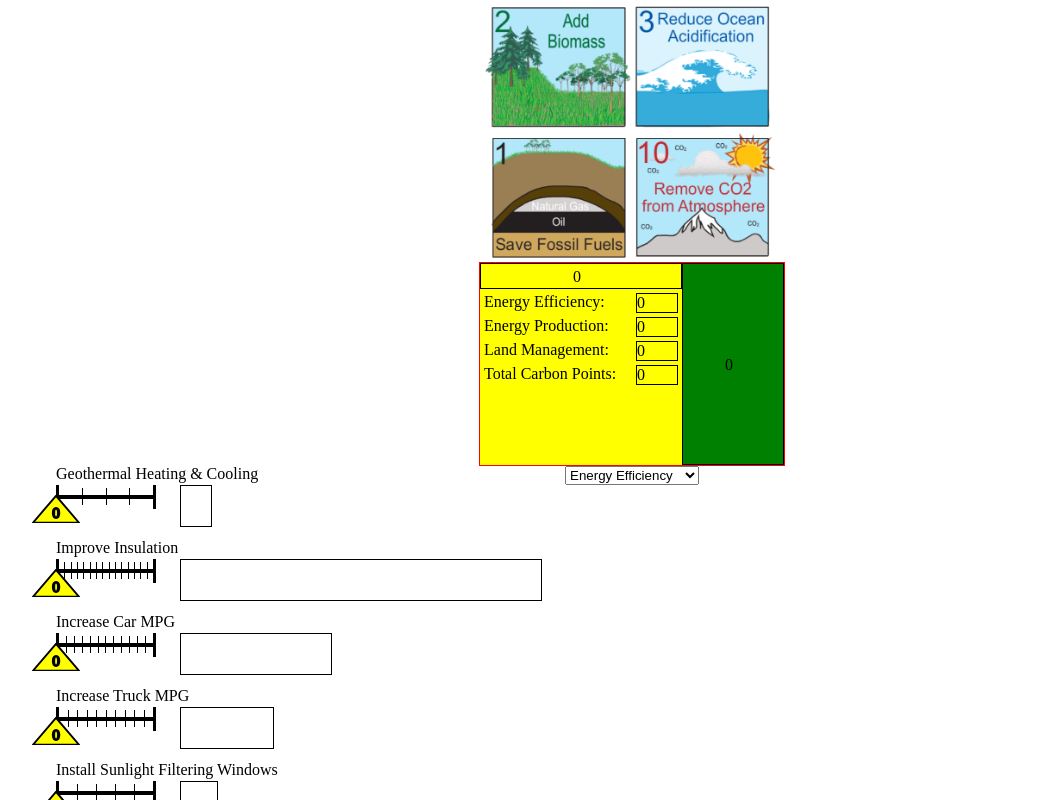
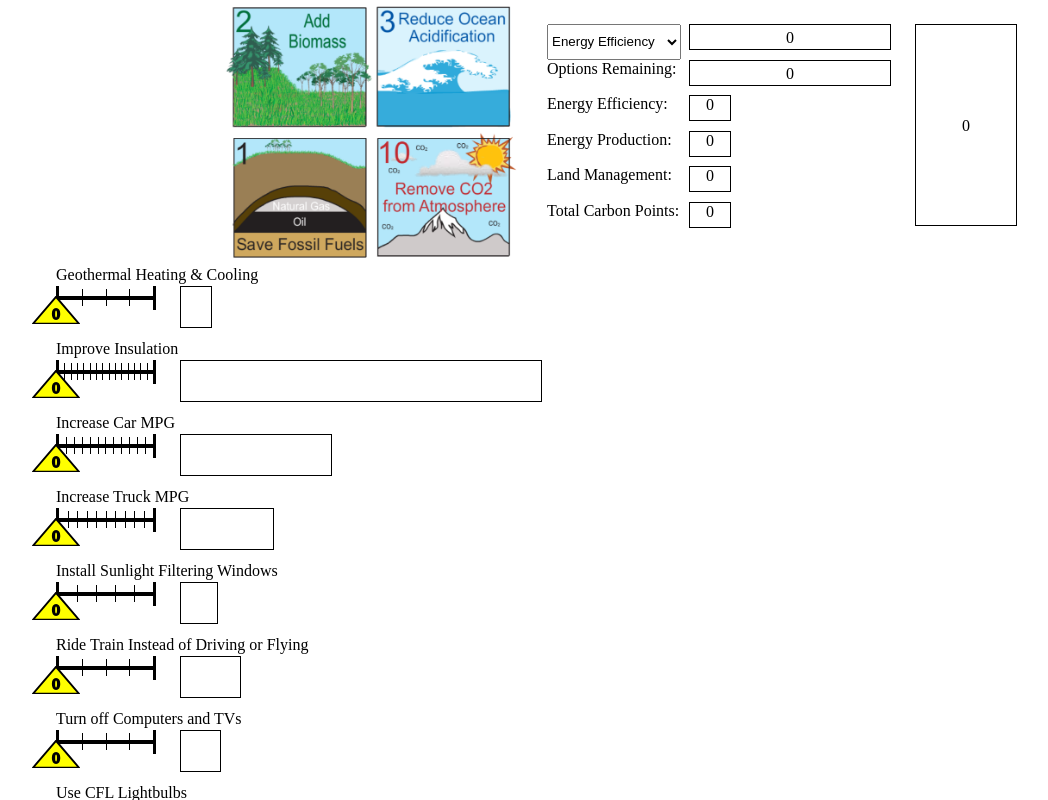
Before and after one commit to ryan-kustaborder/CarbonGame, a React (Create React App) app in the folder carbon-app/: page / in a window 1280 px wide. Shown: the top 800 px of the page, without its empty margins (8-1056 px from the left). Built offline with nearby package versions, Linux system fonts and the light colour scheme.

Commit message:
Tracking options used for each category

```diff
--- a/carbon-app/src/App.js
+++ b/carbon-app/src/App.js
@@ -16,8 +16,13 @@ class App extends Component {
 
         let initState = {
             _view: ENERGY_EFFICIENCY,
-            _total: 0,
-            _controlsUsed: 0,
+
+            _optionsTotal: 0,
+            _optionsEfficiency: 0,
+            _optionsProduction: 0,
+            _optionsManagement: 0,
+
+            _pointsTotal: 0,
             _pointsEfficiency: 0,
             _pointsProduction: 0,
             _pointsManagement: 0,
@@ -35,7 +40,11 @@ class App extends Component {
         let pointsEfficiency = 0;
         let pointsProduction = 0;
         let pointsManagement = 0;
-        let remainingOptions = 0;
+
+        let optionsTotal = 0;
+        let optionsEfficiency = 0;
+        let optionsProduction = 0;
+        let optionsManagement = 0;
 
         for (let control of Object.values(CONTROLS)) {
             let points = this.state[control.name];
@@ -60,22 +69,64 @@ class App extends Component {
                 pointsManagement += value;
             }
 
-            // Update Used Options
-            remainingOptions += parseInt(this.state[control.name]);
+            // Update Total Options Used
+            let options = parseInt(this.state[control.name]);
+            optionsTotal += options;
+
+            // Update Category Specific Options Used
+            if (cat === ENERGY_EFFICIENCY) {
+                optionsEfficiency += options;
+            } else if (cat === ENERGY_PRODUCTION) {
+                optionsProduction += options;
+            } else if (cat === LAND_MANAGEMENT) {
+                optionsManagement += options;
+            }
         }
 
         let newState = {
-            _total: pointsTotal,
-            _controlsUsed: remainingOptions,
+            _pointsTotal: pointsTotal,
             _pointsEfficiency: pointsEfficiency,
             _pointsProduction: pointsProduction,
             _pointsManagement: pointsManagement,
+
+            _optionsTotal: optionsTotal,
+            _optionsEfficiency: optionsEfficiency,
+            _optionsProduction: optionsProduction,
+            _optionsManagement: optionsManagement,
         };
 
         this.setState(newState);
     }
 
     render() {
+        let categoryLimit;
+
+        if (this.state._view === ENERGY_EFFICIENCY) {
+            categoryLimit = (
+                <ProgressBar
+                    Direction="horizontal"
+                    Value={this.state._optionsEfficiency}
+                    Max={50}
+                />
+            );
+        } else if (this.state._view === ENERGY_PRODUCTION) {
+            categoryLimit = (
+                <ProgressBar
+                    Direction="horizontal"
+                    Value={this.state._optionsProduction}
+                    Max={75}
+                />
+            );
+        } else if (this.state._view === LAND_MANAGEMENT) {
+            categoryLimit = (
+                <ProgressBar
+                    Direction="horizontal"
+                    Value={this.state._optionsManagement}
+                    Max={25}
+                />
+            );
+        }
+
         const controls = [];
 
         for (let control of Object.values(CONTROLS)) {
@@ -101,46 +152,56 @@ class App extends Component {
 
         return (
             <div className="App">
-                <img id="Weights" src={WEIGHTS} />
-                <div id="Scores">
-                    <div id="Breakdown">
-                        <ProgressBar
-                            Direction="horizontal"
-                            Value={this.state._controlsUsed}
-                            Max={100}
-                        />
-                        <p>
-                            Energy Efficiency:
+                <div id="Top">
+                    <img id="Weights" src={WEIGHTS} />
+                    <div id="Scores">
+                        <div id="Breakdown">
+                            <select
+                                value={this.state._view}
+                                onChange={(e) => {
+                                    this.setState({ _view: e.target.value });
+                                }}
+                            >
+                                <option value={ENERGY_EFFICIENCY}>
+                                    Energy Efficiency
+                                </option>
+                                <option value={ENERGY_PRODUCTION}>
+                                    Energy Production
+                                </option>
+                                <option value={LAND_MANAGEMENT}>
+                                    Land Management
+                                </option>
+                            </select>
+
+                            {categoryLimit}
+
+                            <p>Options Remaining:</p>
+                            <ProgressBar
+                                Direction="horizontal"
+                                Value={this.state._optionsTotal}
+                                Max={100}
+                            />
+                            <p>Energy Efficiency:</p>
                             <span>{this.state._pointsEfficiency}</span>
-                        </p>
-                        <p>
-                            Energy Production:
+
+                            <p>Energy Production:</p>
                             <span>{this.state._pointsProduction}</span>
-                        </p>
-                        <p>
-                            Land Management:
+
+                            <p>Land Management:</p>
                             <span>{this.state._pointsManagement}</span>
-                        </p>
-                        <p>
-                            Total Carbon Points:
-                            <span>{this.state._total}</span>
-                        </p>
-                    </div>
-                    <div id="Total">
-                        <ProgressBar Value={this.state._total} Max={10000} />
+
+                            <p>Total Carbon Points:</p>
+                            <span>{this.state._pointsTotal}</span>
+                        </div>
+                        <div id="Total">
+                            <ProgressBar
+                                Value={this.state._pointsTotal}
+                                Max={10000}
+                            />
+                        </div>
                     </div>
                 </div>
 
-                <select
-                    value={this.state._view}
-                    onChange={(e) => {
-                        this.setState({ _view: e.target.value });
-                    }}
-                >
-                    <option value={ENERGY_EFFICIENCY}>Energy Efficiency</option>
-                    <option value={ENERGY_PRODUCTION}>Energy Production</option>
-                    <option value={LAND_MANAGEMENT}>Land Management</option>
-                </select>
                 {controls}
             </div>
         );
--- a/carbon-app/src/index.scss
+++ b/carbon-app/src/index.scss
@@ -143,32 +143,31 @@
     & > p {
         position: absolute;
         top: calc(50% - 8px);
-        left: calc(50% - 8px);
+        width: 100%;
+        text-align: center;
         z-index: 1000;
     }
 }
 
 #Scores {
-    border: 1px solid red;
     display: flex;
+    padding: 24px;
 
     & > #Total {
-        background-color: green;
+        margin-left: 24px;
     }
 
     & > #Breakdown {
-        background-color: yellow;
+        display: grid;
+        grid-template-columns: auto auto;
+        column-gap: 8px;
 
-        & > p {
-            margin: 4px;
-            display: flex;
-            justify-content: space-between;
-
-            & > span {
-                border: 1px solid black;
-                display: inline-block;
-                width: 40px;
-            }
+        & > span {
+            border: 1px solid black;
+            display: inline-block;
+            width: 40px;
+            height: 24px;
+            text-align: center;
         }
     }
 }
@@ -176,3 +175,8 @@
 #Weights {
     width: 300px;
 }
+
+#Top {
+    display: flex;
+    margin-bottom: 24px;
+}
```
